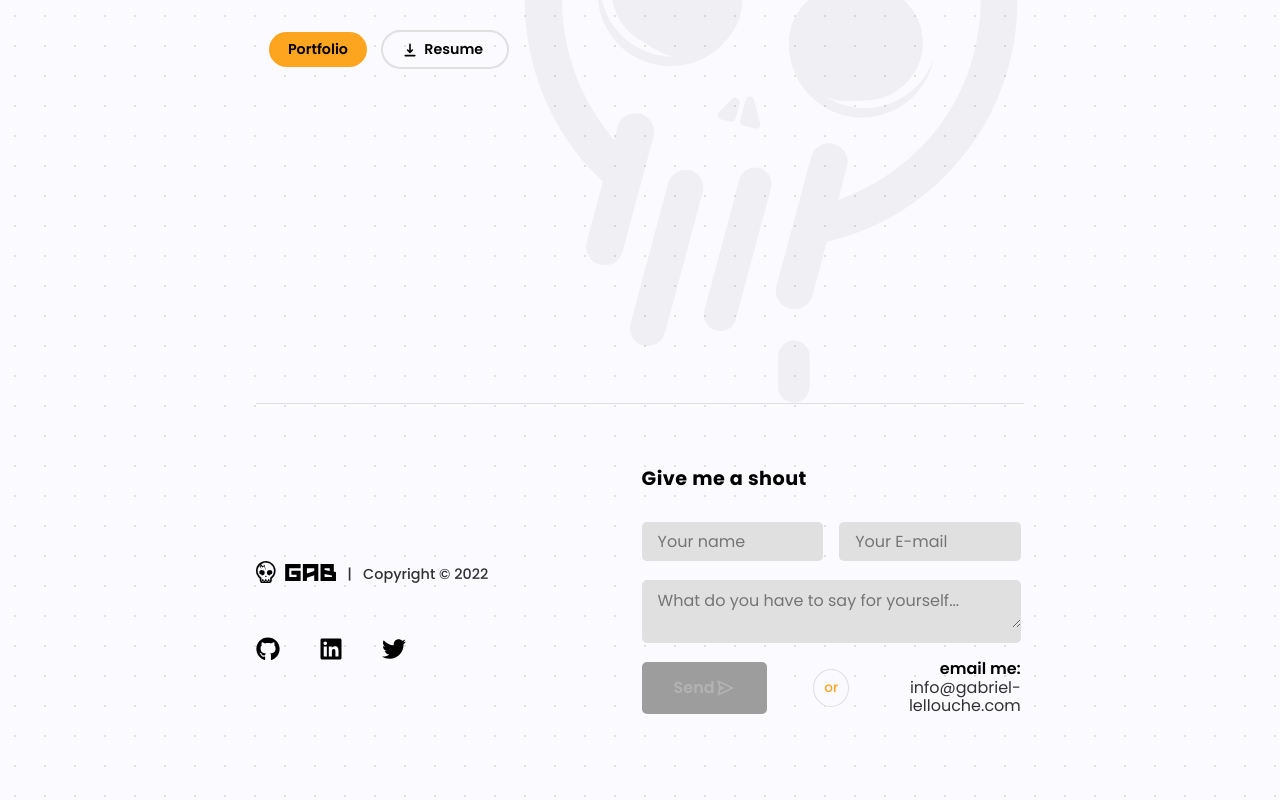
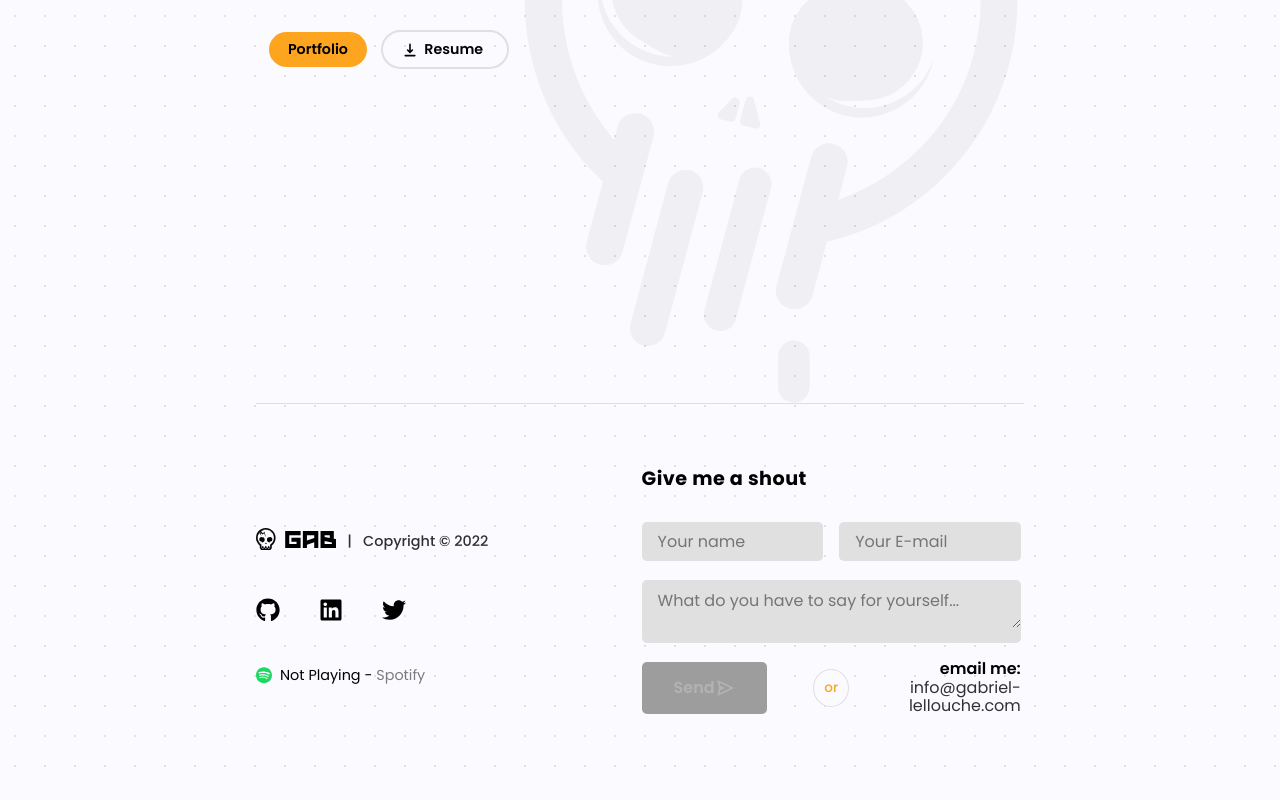
Before and after one commit to Darkryhr/digital-garden, a Next.js app: page / in a window 1280 px wide. Shown: the part 419-1219 px from the top of the page. Built offline with nearby package versions, Linux system fonts and the light colour scheme; no server answers.

Commit message:
added spotify bar

```diff
--- a/components/Footer/index.tsx
+++ b/components/Footer/index.tsx
@@ -2,6 +2,7 @@
 import styled from 'styled-components';
 import { FaGithub, FaLinkedin, FaTwitter } from 'react-icons/fa';
 
+import NowPlaying from '@components/NowPlaying';
 import Contact from '@components/Contact';
 import { IconButton, Muted } from '@components/shared';
 import { Logo } from '@components/Logo';
@@ -59,6 +60,7 @@
             </a>
           </IconButton>
         </SocialWrapper>
+        <NowPlaying />
       </ContentWrapper>
       <Contact />
     </Wrapper>
@@ -71,7 +73,6 @@
   width: 100%;
   display: flex;
   flex-direction: column;
-  padding-top: 1.4rem;
   @media (${breakpoint.device.sm}) {
     align-items: center;
     padding-top: 0;
@@ -89,7 +90,7 @@
   width: 100%;
   max-width: ${breakpoint.size.lg};
   margin: 0 auto;
-  padding: 1rem 0 2.2rem 0;
+  padding: 1rem 0 1.5rem 0;
   @media (${breakpoint.device.sm}) {
     flex-direction: column-reverse;
 
@@ -100,7 +101,7 @@
 const SocialWrapper = styled.div`
   display: flex;
   justify-content: space-between;
-  padding: 1.4rem 0;
+  padding: 1rem 0 1.5rem 0;
   max-width: 150px;
   width: 100%;
   @media (${breakpoint.device.sm}) {
@@ -111,5 +112,5 @@
 const CopyWrapper = styled.div`
   display: flex;
   align-items: center;
-  padding: 1rem 0;
+  padding: 0 0 1rem 0;
 `;
--- /dev/null
+++ b/components/NowPlaying.tsx
@@ -0,0 +1,76 @@
+import useSWR from 'swr';
+
+import { NowPlayingSong } from '@lib/types';
+import fetcher from '@lib/fetcher';
+import styled from 'styled-components';
+import { breakpoint } from '@styled/breakpoints.css';
+
+export default function NowPlaying() {
+  const { data } = useSWR<NowPlayingSong>('/api/now-playing', fetcher);
+  return (
+    <Wrapper>
+      <svg
+        viewBox='0 0 168 168'
+        style={{
+          width: '16px',
+          marginRight: '8px',
+        }}
+      >
+        <path
+          fill='#1ED760'
+          d='M83.996.277C37.747.277.253 37.77.253 84.019c0 46.251 37.494 83.741 83.743 83.741 46.254 0 83.744-37.49 83.744-83.741 0-46.246-37.49-83.738-83.745-83.738l.001-.004zm38.404 120.78a5.217 5.217 0 01-7.18 1.73c-19.662-12.01-44.414-14.73-73.564-8.07a5.222 5.222 0 01-6.249-3.93 5.213 5.213 0 013.926-6.25c31.9-7.291 59.263-4.15 81.337 9.34 2.46 1.51 3.24 4.72 1.73 7.18zm10.25-22.805c-1.89 3.075-5.91 4.045-8.98 2.155-22.51-13.839-56.823-17.846-83.448-9.764-3.453 1.043-7.1-.903-8.148-4.35a6.538 6.538 0 014.354-8.143c30.413-9.228 68.222-4.758 94.072 11.127 3.07 1.89 4.04 5.91 2.15 8.976v-.001zm.88-23.744c-26.99-16.031-71.52-17.505-97.289-9.684-4.138 1.255-8.514-1.081-9.768-5.219a7.835 7.835 0 015.221-9.771c29.581-8.98 78.756-7.245 109.83 11.202a7.823 7.823 0 012.74 10.733c-2.2 3.722-7.02 4.949-10.73 2.739z'
+        />
+      </svg>
+      <SongData>
+        {data?.songUrl ? (
+          <SongTitle
+            href={data.songUrl}
+            target='_blank'
+            rel='noopener noreferrer'
+          >
+            {data.title}
+          </SongTitle>
+        ) : (
+          <NotPlaying>Not Playing</NotPlaying>
+        )}
+        <span>&nbsp;-&nbsp;</span>
+        <Artist className=''>{data?.artist ?? 'Spotify'}</Artist>
+      </SongData>
+    </Wrapper>
+  );
+}
+
+const Wrapper = styled.div`
+  display: flex;
+
+  width: 100%;
+  font-size: 0.9rem;
+  margin: 0 auto;
+  padding-top: 1rem;
+
+  @media (${breakpoint.device.md}) {
+    align-items: center;
+    justify-content: center;
+    padding-bottom: 1rem;
+
+    /* flex-direction: column; */
+  }
+`;
+
+const SongData = styled.div`
+  display: flex;
+  align-items: flex-end;
+  text-overflow: ellipsis;
+  white-space: nowrap;
+`;
+
+const SongTitle = styled.a`
+  text-overflow: ellipsis;
+  white-space: nowrap;
+`;
+
+const NotPlaying = styled.p``;
+
+const Artist = styled.p`
+  opacity: 0.5;
+`;
--- /dev/null
+++ b/lib/fetcher.ts
@@ -0,0 +1,7 @@
+export default async function fetcher<JSON = any>(
+  input: RequestInfo,
+  init?: RequestInit
+): Promise<JSON> {
+  const res = await fetch(input, init);
+  return res.json();
+}
--- /dev/null
+++ b/lib/spotify.ts
@@ -0,0 +1,35 @@
+const client_id = process.env.SPOTIFY_CLIENT_ID;
+const client_secret = process.env.SPOTIFY_CLIENT_SECRET;
+const refresh_token = process.env.SPOTIFY_REFRESH_TOKEN;
+
+const basic = Buffer.from(`${client_id}:${client_secret}`).toString('base64');
+const NOW_PLAYING_ENDPOINT = `https://api.spotify.com/v1/me/player/currently-playing`;
+const TOKEN_ENDPOINT = `https://accounts.spotify.com/api/token`;
+
+const getAccessToken = async () => {
+  const response = await fetch(TOKEN_ENDPOINT, {
+    method: 'POST',
+    headers: {
+      Authorization: `Basic ${basic}`,
+      'Content-Type': 'application/x-www-form-urlencoded',
+    },
+    body: new URLSearchParams({
+      grant_type: 'refresh_token',
+      refresh_token,
+    }),
+  });
+
+  return response.json();
+};
+
+export const getNowPlaying = async () => {
+  const { access_token } = await getAccessToken();
+
+  return fetch(NOW_PLAYING_ENDPOINT, {
+    headers: {
+      Authorization: `Bearer ${access_token}`,
+    },
+  });
+};
+
+// AQAmMNh3L5QOjPaiC_D-jJgtu_UUxz6QJxqUsqLIEpowKZLxO0z5mA50TKRyobBmOdTn91yDb2qt-8pBC5zaXult2ZnSfVwr5Y35g2Y0XOkf_86lJj9aAoMnKMMSlPInE3ZevIb4TLCdCFNn0ONN1M85iybJk9qvCScuO47-vaSo15RdTpcZ5bfL__F93o5P-mnF6VaiGIx5mYpFzySQ6RYP9L94
--- /dev/null
+++ b/lib/types.ts
@@ -0,0 +1,8 @@
+export type NowPlayingSong = {
+  album: string;
+  albumImageUrl: string;
+  artist: string;
+  isPlaying: boolean;
+  songUrl: string;
+  title: string;
+};
--- a/package.json
+++ b/package.json
@@ -39,6 +39,7 @@
     "remark-parse": "^10.0.1",
     "remark-prism": "^1.3.6",
     "styled-components": "^5.3.3",
+    "swr": "^1.3.0",
     "unified": "^10.1.1"
   },
   "devDependencies": {
--- /dev/null
+++ b/pages/api/now-playing.ts
@@ -0,0 +1,66 @@
+import { type NextRequest } from 'next/server';
+import { NextApiResponse } from 'next';
+import { getNowPlaying } from '@lib/spotify';
+
+export const config = {
+  runtime: 'experimental-edge',
+};
+
+export default async function handler(req: NextRequest, res: NextApiResponse) {
+  const response = await getNowPlaying();
+  if (response.status === 204 || response.status > 400) {
+    res.status(200).json({ isPlaying: false });
+    // return new Response(JSON.stringify({ isPlaying: false }), {
+    //   status: 200,
+    //   headers: {
+    //     'content-type': 'application/json',
+    //   },
+    // });
+  }
+
+  const song = await response.json();
+
+  if (song.item === null) {
+    res.status(200).json({ isPlaying: false });
+
+    // return new Response(JSON.stringify({ isPlaying: false }), {
+    //   status: 200,
+    //   headers: {
+    //     'content-type': 'application/json',
+    //   },
+    // });
+  }
+  const isPlaying = song.is_playing;
+  const title = song.item.name;
+  const artist = song.item.artists.map(_artist => _artist.name).join(', ');
+  const album = song.item.album.name;
+  const albumImageUrl = song.item.album.images[0].url;
+  const songUrl = song.item.external_urls.spotify;
+
+  res.status(200).json({
+    album,
+    albumImageUrl,
+    artist,
+    isPlaying,
+    songUrl,
+    title,
+  });
+
+  // return new Response(
+  //   JSON.stringify({
+  //     album,
+  //     albumImageUrl,
+  //     artist,
+  //     isPlaying,
+  //     songUrl,
+  //     title,
+  //   }),
+  //   {
+  //     status: 200,
+  //     headers: {
+  //       'content-type': 'application/json',
+  //       'cache-control': 'public, s-maxage=60, stale-while-revalidate=30',
+  //     },
+  //   }
+  // );
+}
```
Also changed, not shown: 1 other file (tests, documents, lock files or other folders).
